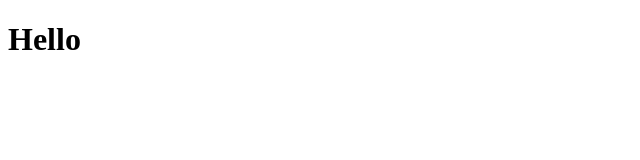
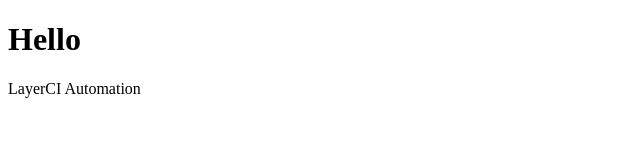
Before and after one commit to Vithujan19/Demo, a plain HTML site: page index.html in a window 1280 px wide. Shown: the whole page, without its empty margins (0-640 px from the left). Drawn offline with Linux system fonts and the light colour scheme.

Commit message:
Update index.html

```diff
--- a/index.html
+++ b/index.html
@@ -7,6 +7,7 @@
 
 <body>
     <h1>Hello</h1>
+ <p>LayerCI Automation</p>
 </body>
 
 </html>
```
